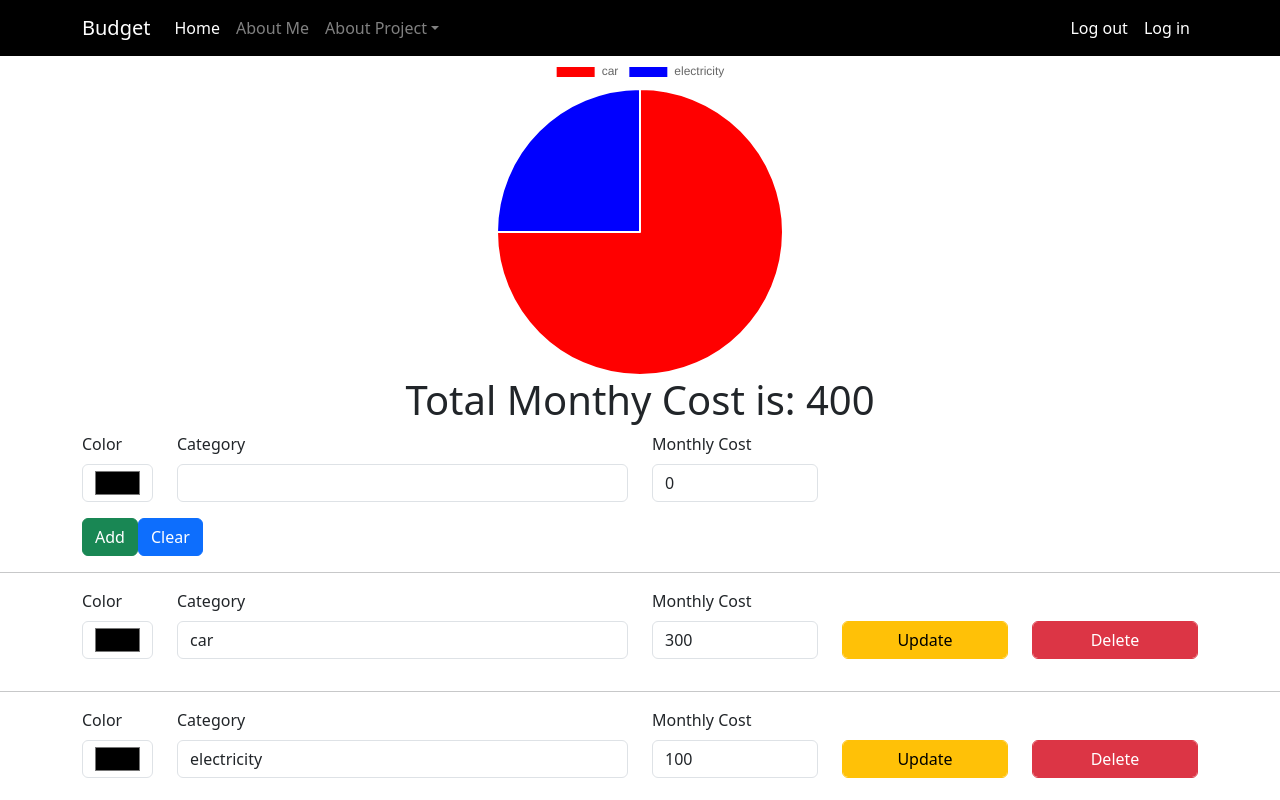
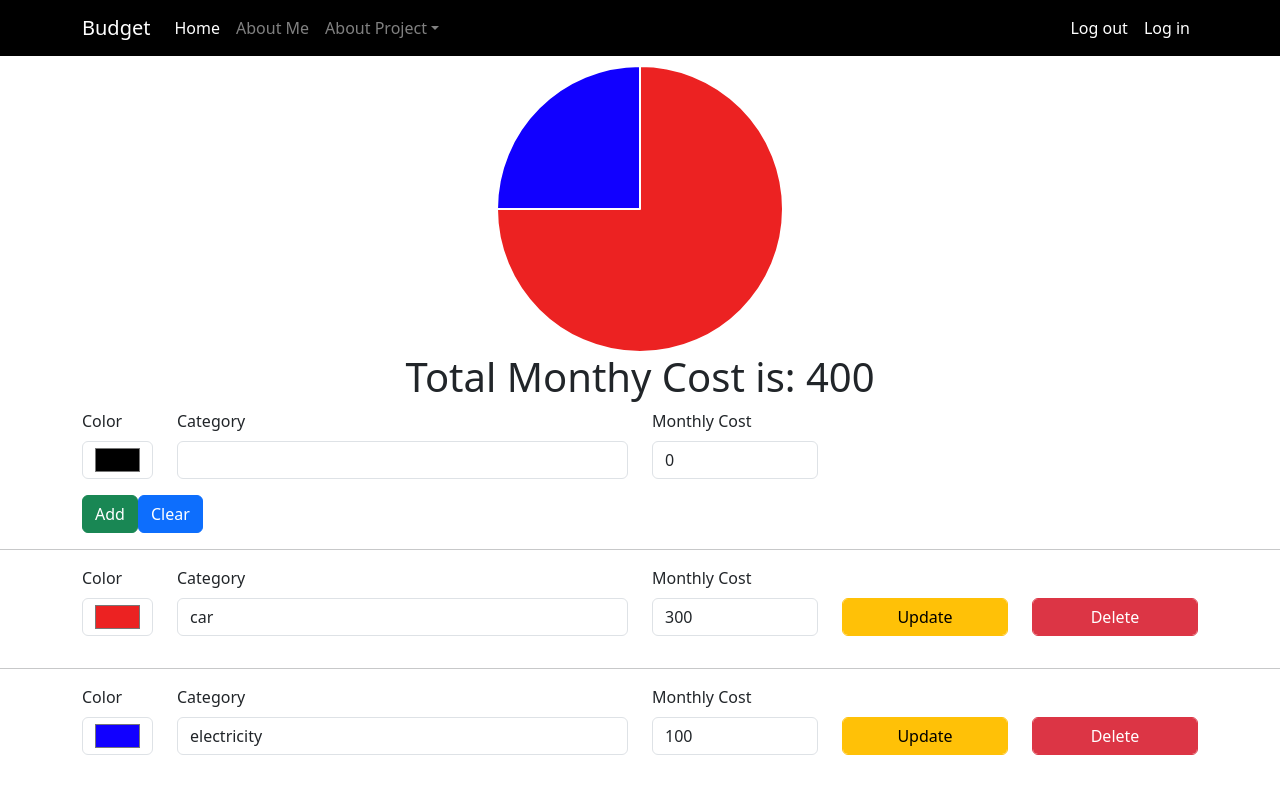
Before and after one commit to The-Hustler-Hattab/budget-tracking, an Angular app: page / in a window 1280 px wide. Built offline with nearby package versions, Linux system fonts and the light colour scheme.

Commit message:
made the nav bar fixed

```diff
--- a/src/app/component/header/header.component.html
+++ b/src/app/component/header/header.component.html
@@ -1,5 +1,5 @@
 
-<nav class="navbar navbar-expand-md navbar-dark" id="justify-content-center" style="background-color: #000000;">
+<nav class="navbar navbar-expand-md navbar-dark fixed-top" id="justify-content-center" style="background-color: #000000;">
     <div class="container">
         <a class="navbar-brand" href="#">Budget</a>
         <button class="navbar-toggler d-lg-none" type="button" data-toggle="collapse" data-target="#collapsibleNavId" aria-controls="collapsibleNavId"
@@ -32,6 +32,5 @@
 
         </div>
     </div>
-
-
 </nav>
+<hr>
--- a/src/app/service/categoryModifier.service.ts
+++ b/src/app/service/categoryModifier.service.ts
@@ -5,7 +5,7 @@ import { Chart } from "chart.js";
 @Injectable()
 export class CategoryModifierService{
 
-    public itemsList: ChartItem[] = [new ChartItem("car","red",300), new ChartItem("electricity","blue",100)];
+    public itemsList: ChartItem[] = [new ChartItem("car","#ec2222",300), new ChartItem("electricity","#1100ff",100)];
     public chart: any;
 
     public totalMonthlyCost: Number= 0;
```
